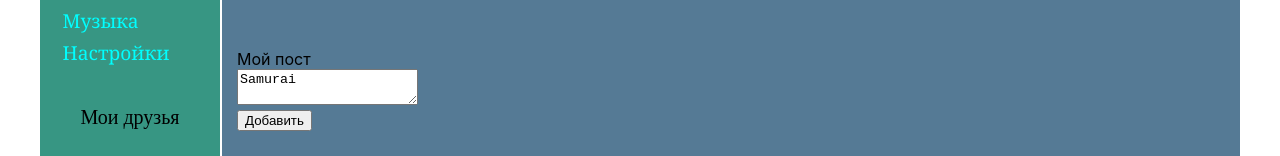
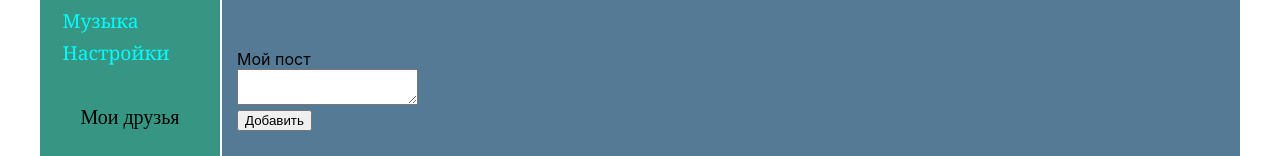
Before and after one commit to Filinion/myProject-React, a React (Create React App) app: page /Profile in a window 1280 px wide. Shown: the part 171-327 px from the top of the page. Built offline with nearby package versions, Linux system fonts and the light colour scheme; grey boxes are pictures that could not be loaded; the HTML template or start-up script is replaced by a standard one.

Commit message:
Lesson 38 React

```diff
--- a/src/App.js
+++ b/src/App.js
@@ -20,8 +20,7 @@
             element={
               <Profile
                 state={props.state.ProfilePage}
-                addPost={props.addPost}
-                changeNewPost={props.changeNewPost}
+                dispatch={props.dispatch}
               />
             }
           />
@@ -30,8 +29,7 @@
             element={
               <Dialogs
                 state={props.state.DialogsPage}
-                addMessage={props.addMessage}
-                changeMessage={props.changeMessage}
+                dispatch={props.dispatch}
               />
             }
           />
--- a/src/components/Dialogs/Dialogs.jsx
+++ b/src/components/Dialogs/Dialogs.jsx
@@ -15,12 +15,12 @@
   });
 
   let clickSendMessage = () => {
-    props.addMessage();
+    props.dispatch({ type: "ADD-MESSAGE" });
   };
 
   let changeSendMessage = () => {
     let text = sendMessage.current.value;
-    props.changeMessage(text);
+    props.dispatch({ type: "CHANGE-MESSAGE", text: text });
   };
 
   return (
--- a/src/components/Profile/MyPosts/MyPosts.jsx
+++ b/src/components/Profile/MyPosts/MyPosts.jsx
@@ -10,15 +10,12 @@
   let newPostElement = React.createRef();
 
   const OnbuttonClick = () => {
-    props.addPost(); // Функция создания обектра с ввенным значением
-    // props.changeNewPost(""); // Зануляем значение
-
-    // newPostElement.current.value = ""; // Сбрасываем значение текст ареа на 0 посе ввода
+    props.dispatch({ type: "ADD-POST" });
   };
 
   let onPostChange = () => {
     let post = newPostElement.current.value; // Берем значения по ссылке из текст ареа
-    props.changeNewPost(post); // Функция добавления поста в State.ProfilePage.newPostChange(Виртуально, пока что)
+    props.dispatch({ type: "CHANGE-NEW-POST", newsPost: post }); // Функция добавления поста в State.ProfilePage.newPostChange(Виртуально, пока что)
   };
 
   return (
--- a/src/components/Profile/Profile.jsx
+++ b/src/components/Profile/Profile.jsx
@@ -6,12 +6,7 @@
   return (
     <div className={classes.profile}>
       <ProfileIngo />
-      <MyPosts
-        myPostData={props.state.myPostData}
-        addPost={props.addPost}
-        newPostChange={props.state.newPostChange}
-        changeNewPost={props.changeNewPost}
-      />
+      <MyPosts myPostData={props.state.myPostData} dispatch={props.dispatch} />
     </div>
   );
 };
--- a/src/index.js
+++ b/src/index.js
@@ -11,13 +11,7 @@
 const rerenderEntireTree = (state) => {
   root.render(
     <BrowserRouter>
-      <App
-        state={state}
-        addPost={store.addPost.bind(store)}
-        changeNewPost={store.changeNewPost.bind(store)}
-        addMessage={store.addMessage.bind(store)}
-        changeMessage={store.changeMessage.bind(store)}
-      />
+      <App state={state} dispatch={store.dispatch.bind(store)} />
     </BrowserRouter>
   );
 };
--- a/src/redux/State.js
+++ b/src/redux/State.js
@@ -32,15 +32,20 @@
       ],
     },
   },
+  _callSubscriber() {
+    console.log("Samurai");
+  },
+
+  subscribe(observer) {
+    this._callSubscriber = observer; // паттерн наблюдатель
+  },
 
   getState() {
     return this._state;
   },
-  _callSubscriber() {
-    console.log("Samurai");
-  },
-  addPost() {
-    debugger;
+
+  dispatch(action) {
+    if (action.type === "ADD-POST") {
       let newPost = {
         id: 5,
         post: this._state.ProfilePage.newPostChange,
@@ -49,14 +54,10 @@
       this._state.ProfilePage.myPostData.push(newPost);
       this._state.ProfilePage.newPostChange = "";
       this._callSubscriber(this._state);
-  },
-
-  changeNewPost(newsPost) {
-    this._state.ProfilePage.newPostChange = newsPost;
+    } else if (action.type === "CHANGE-NEW-POST") {
+      this._state.ProfilePage.newPostChange = action.newsPost;
       this._callSubscriber(this._state);
-  },
-
-  addMessage() {
+    } else if (action.type === "ADD-MESSAGE") {
       let newMessage = {
         id: 5,
         messages: this._state.DialogsPage.NewMessage,
@@ -64,15 +65,10 @@
       this._state.DialogsPage.messagesData.push(newMessage);
       this._state.DialogsPage.NewMessage = "";
       this._callSubscriber(this._state);
-  },
-
-  changeMessage(text) {
-    this._state.DialogsPage.NewMessage = text;
+    } else if (action.type === "CHANGE-MESSAGE") {
+      this._state.DialogsPage.NewMessage = action.text;
       this._callSubscriber(this._state);
-  },
-
-  subscribe(observer) {
-    this._callSubscriber = observer; // паттерн наблюдатель
+    }
   },
 };
 
```
Lines whose indentation alone changed are shown as unchanged.
